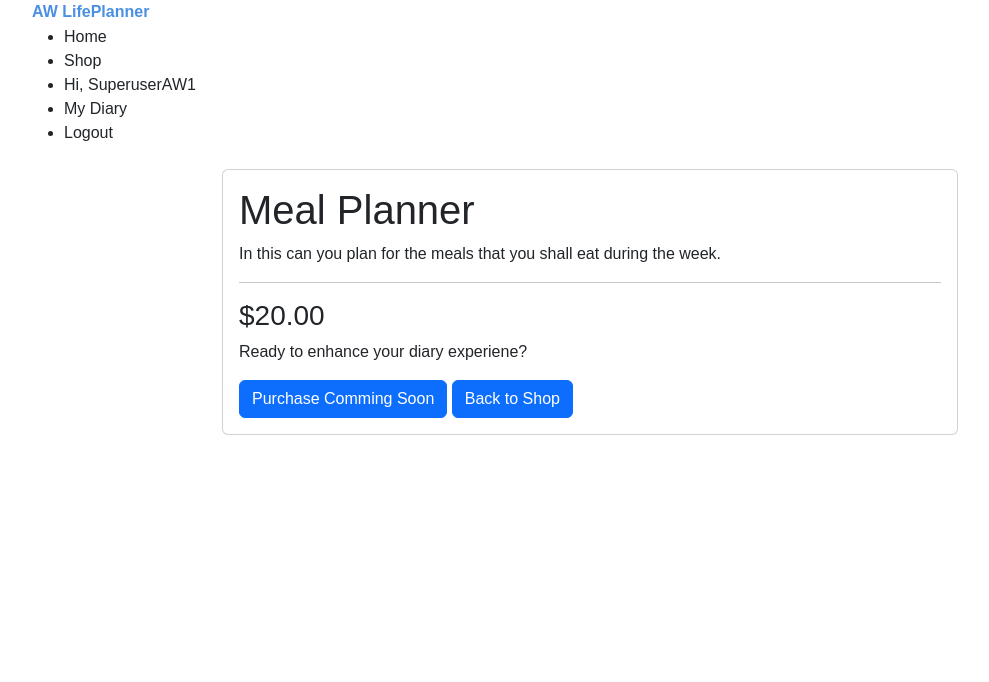
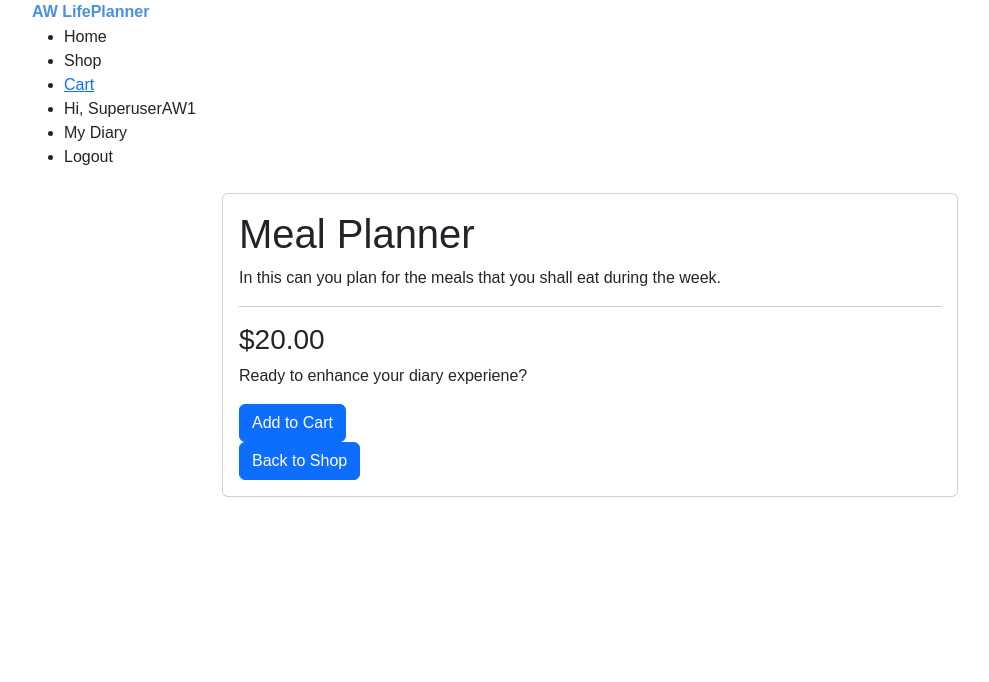
Before and after one commit to AnnikaW-dev/aw_life_planner, a Django app: page /shop/1/ in a window 1280 px wide. Shown: the top 682 px of the page, without its empty margins (50-1039 px from the left). Run offline with Django 5.2, Linux system fonts and the light colour scheme; the first user in the database is signed in; data comes from the database, SQL or seed files in the repository.

Commit message:
Create cart functions and add cart.html and uppdate module_detail.html

```diff
--- a/shop/templates/shop/module_detail.html
+++ b/shop/templates/shop/module_detail.html
@@ -17,7 +17,10 @@
 
                     {% else %}
                         <p>Ready to enhance your diary experiene?</p>
-                        <button class="btn btn-primary">Purchase Comming Soon</button>
+                        <form action="{% url 'shop:add_to_cart' module.id %}" method="post">
+                            {% csrf_token %}
+                            <button type="submit" class="btn btn-primary">Add to Cart</button>
+                        </form>
                     {% endif %}
 
                     <a href="{% url 'shop:modules' %}" class="btn btn-primary">Back to Shop</a>
--- a/shop/urls.py
+++ b/shop/urls.py
@@ -6,4 +6,6 @@ app_name = 'shop'
 urlpatterns = [
     path('', views.all_modules, name='modules'),
     path('<int:module_id>/', views.module_detail, name='module_detail'),
+    path('add/<int:module_id>/', views.add_to_cart, name='add_to_cart'),
+    path('cart/', views.view_cart, name='view_cart'),
 ]
--- a/shop/views.py
+++ b/shop/views.py
@@ -1,9 +1,13 @@
-from django.shortcuts import render, get_object_or_404
+from django.shortcuts import render, get_object_or_404, redirect
 from django.contrib.auth.decorators import login_required
 from django.contrib.auth import get_user_model
+from django.contrib import messages
+
+
 from .models import Module, UserModule
 
 User = get_user_model()
+
 
 def all_modules(request):
     modules = Module.objects.all()
@@ -22,11 +26,12 @@ def all_modules(request):
 
     return render(request, 'shop/modules.html', context)
 
+
 @login_required
 def module_detail(request, module_id):
     module = get_object_or_404(Module, pk=module_id)
 
-    #Check if user ownd this module
+    # Check if user ownd this module
     user_owns_module = UserModule.objects.filter(
         user=request.user,
         module=module
@@ -38,3 +43,47 @@ def module_detail(request, module_id):
     }
 
     return render(request, 'shop/module_detail.html', context)
+
+
+@login_required
+def add_to_cart(request, module_id):
+    """ Add a module to the shopping cart """
+    module = get_object_or_404(Module, pk=module_id)
+
+    # Check if user already owns this module
+    if UserModule.objects.filter(user=request.user, module=module).exists():
+        messages.error(request, 'You already own this module!')
+        return redirect('shop:module_detail', module_id=module_id)
+
+    # Get the cart from session or createempty dict
+    cart = request.session.get('cart', {})
+
+    # Add module to cart
+    cart[str(module_id)] = 1
+
+    # Save cart back to session
+    request.session['cart'] = cart
+    messages.success(request, f'{module.name} added to the cart!')
+
+    return redirect('shop:modules')
+
+
+def view_cart(request):
+    """ Display the shopping cart """
+    cart = request.session.get('cart', {})
+    cart_items = []
+    total = 0
+
+    for module_id, quantity in cart.items():
+        module = get_object_or_404(Module, pk=module_id)
+        total += module.price
+        cart_items.append({
+            'module': module,
+            'quatity': quantity
+        })
+    context = {
+        'cart_items': cart_items,
+        'total': total,
+    }
+
+    return render(request, 'shop/cart.html', context)
--- a/templates/base.html
+++ b/templates/base.html
@@ -31,6 +31,14 @@
                         <a href="{% url 'shop:modules' %}" class="nav-link">Shop</a>
                     </li>
                     {% if user.is_authenticated %}
+                        <li class="nav-item">
+                            <a href="{% url 'shop:view_cart' %}">
+                                Cart
+                                {% if request.session.cart %}
+                                    ({{ request.session.cart|length }})
+                                {% endif %}
+                            </a>
+                        </li>
                         <li class="nav-item">
                             <a href="#" class="nav-link">Hi, {{ user.username }}</a>
                         </li>
```
Also changed, not shown: shop/templates/shop/cart.html (added, +57 -0 lines), db.sqlite3.
